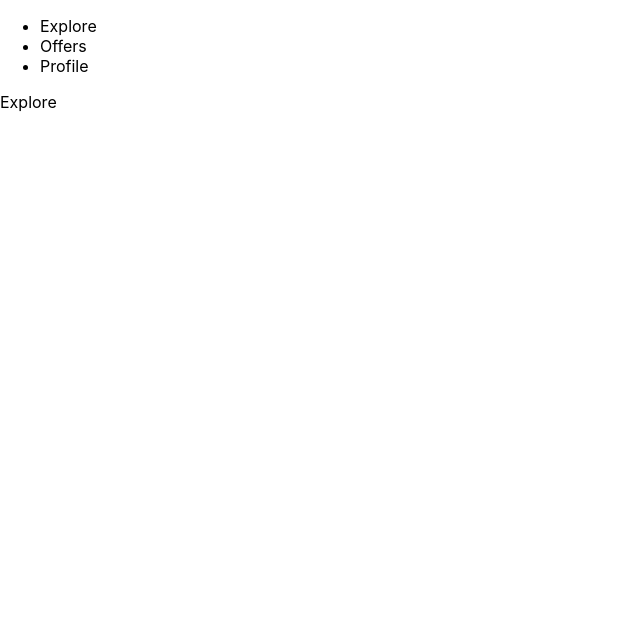
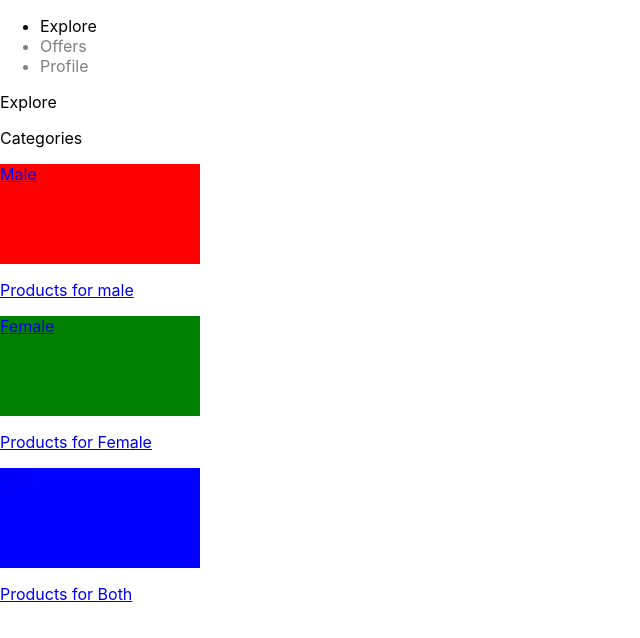
Before and after one commit to azermasimov/firebase-task-manager, a React (Create React App) app: page / in a window 1280 px wide. Shown: the top 638 px of the page, without its empty margins (0-640 px from the left). Built offline with nearby package versions, Linux system fonts and the light colour scheme.

Commit message:
Explore Page

```diff
--- a/src/App.js
+++ b/src/App.js
@@ -1,10 +1,11 @@
 import { BrowserRouter as Router, Routes, Route } from "react-router-dom";
 import { ToastContainer } from "react-toastify";
-import 'react-toastify/dist/ReactToastify.css';
+import "react-toastify/dist/ReactToastify.css";
 import Navbar from "./components/Navbar";
 import PrivateRoute from "./components/PrivateRoute";
 import Explore from "./pages/Explore";
 import Offers from "./pages/Offers";
+import Category from "./pages/Category";
 import SignIn from "./pages/SignIn";
 import SignUp from "./pages/SignUp";
 import Profile from "./pages/Profile";
@@ -18,6 +19,7 @@ function App() {
         <Routes>
           <Route path="/" element={<Explore />} />
           <Route path="/offers" element={<Offers />} />
+          <Route path="/category/:categoryName" element={<Category />} />
           <Route path="/profile" element={<PrivateRoute />}>
             <Route path="/profile" element={<Profile />} />
           </Route>
--- a/src/components/Navbar.jsx
+++ b/src/components/Navbar.jsx
@@ -11,13 +11,31 @@ function Navbar() {
     }
   };
 
+  const black = { color: "black" };
+  const grey = { color: "grey" };
+
   return (
     <>
       <nav>
         <ul>
-          <li onClick={() => navigate("/")} >Explore</li>
-          <li onClick={() => navigate("/offers")}>Offers</li>
-          <li onClick={() => navigate("/profile")}>Profile</li>
+          <li
+            style={pathMatchRoute("/") ? black : grey}
+            onClick={() => navigate("/")}
+          >
+            Explore
+          </li>
+          <li
+            style={pathMatchRoute("/offers") ? black : grey}
+            onClick={() => navigate("/offers")}
+          >
+            Offers
+          </li>
+          <li
+            style={pathMatchRoute("/profile") ? black : grey}
+            onClick={() => navigate("/profile")}
+          >
+            Profile
+          </li>
         </ul>
       </nav>
     </>
--- /dev/null
+++ b/src/pages/Category.jsx
@@ -0,0 +1,5 @@
+function Category() {
+  return <div>Category</div>;
+}
+
+export default Category;
--- a/src/pages/Explore.jsx
+++ b/src/pages/Explore.jsx
@@ -1,9 +1,40 @@
-import React from 'react'
+import React from "react";
+import { Link } from "react-router-dom";
 
 function Explore() {
   return (
-    <div>Explore</div>
-  )
+    <div>
+      <header>
+        <p>Explore</p>
+      </header>
+
+      <main>
+        {/* Slider */}
+
+        <p>Categories</p>
+        <div>
+          <Link to="/category/male">
+            <div style={{ width: "200px", height: "100px", background: "red" }}>
+              Male
+            </div>
+            <p>Products for male</p>
+          </Link>
+          <Link to="/category/female">
+            <div style={{ width: "200px", height: "100px", background: "green" }}>
+              Female
+            </div>
+            <p>Products for Female</p>
+          </Link>
+          <Link to="/category/both">
+            <div style={{ width: "200px", height: "100px", background: "blue" }}>
+              Both
+            </div>
+            <p>Products for Both</p>
+          </Link>
+        </div>
+      </main>
+    </div>
+  );
 }
 
 export default Explore;
--- a/src/pages/Profile.jsx
+++ b/src/pages/Profile.jsx
@@ -1,8 +1,8 @@
-import { useState, useEffect } from "react";
+import { useState } from "react";
 import { getAuth, updateProfile } from "firebase/auth";
 import { updateDoc, doc } from "firebase/firestore";
 import { db } from "../firebase.config";
-import { useNavigate, Link } from "react-router-dom";
+import { useNavigate } from "react-router-dom";
 import { toast } from "react-toastify";
 
 function Profile() {
```
Also changed, not shown: src/components/OAuth.jsx (+8 -8 lines).
